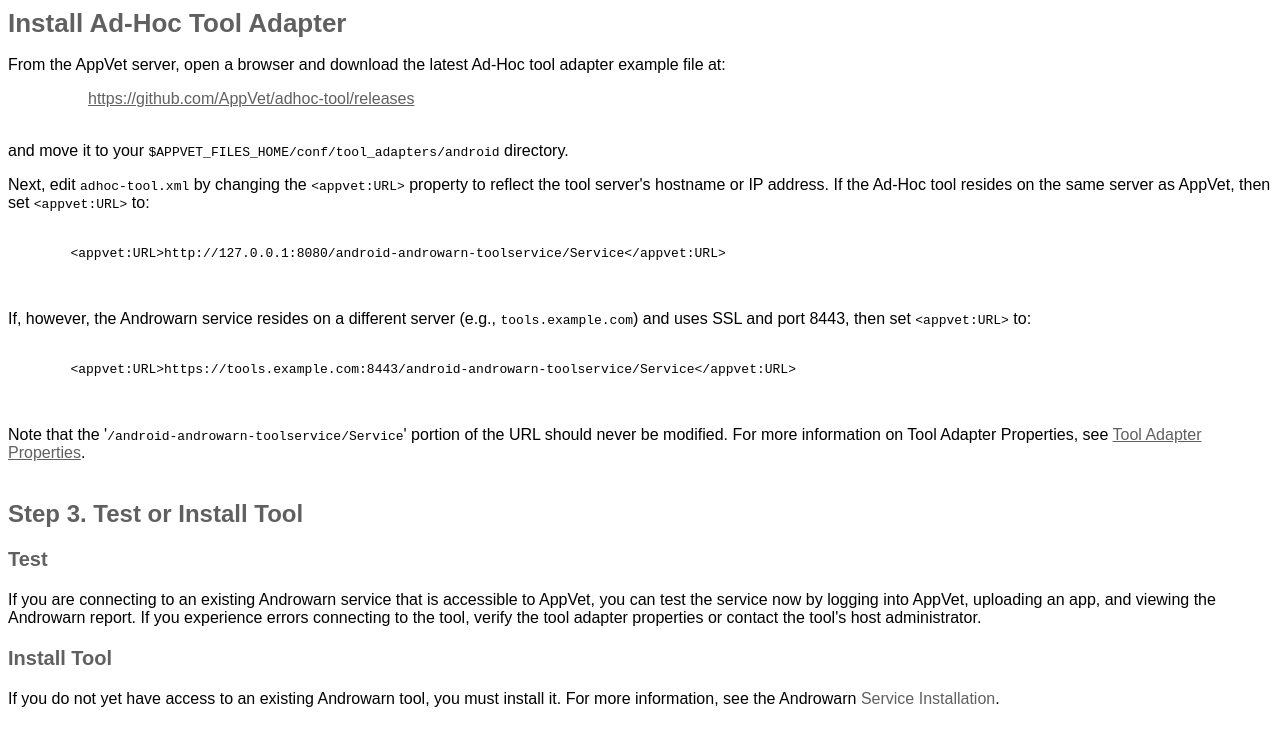
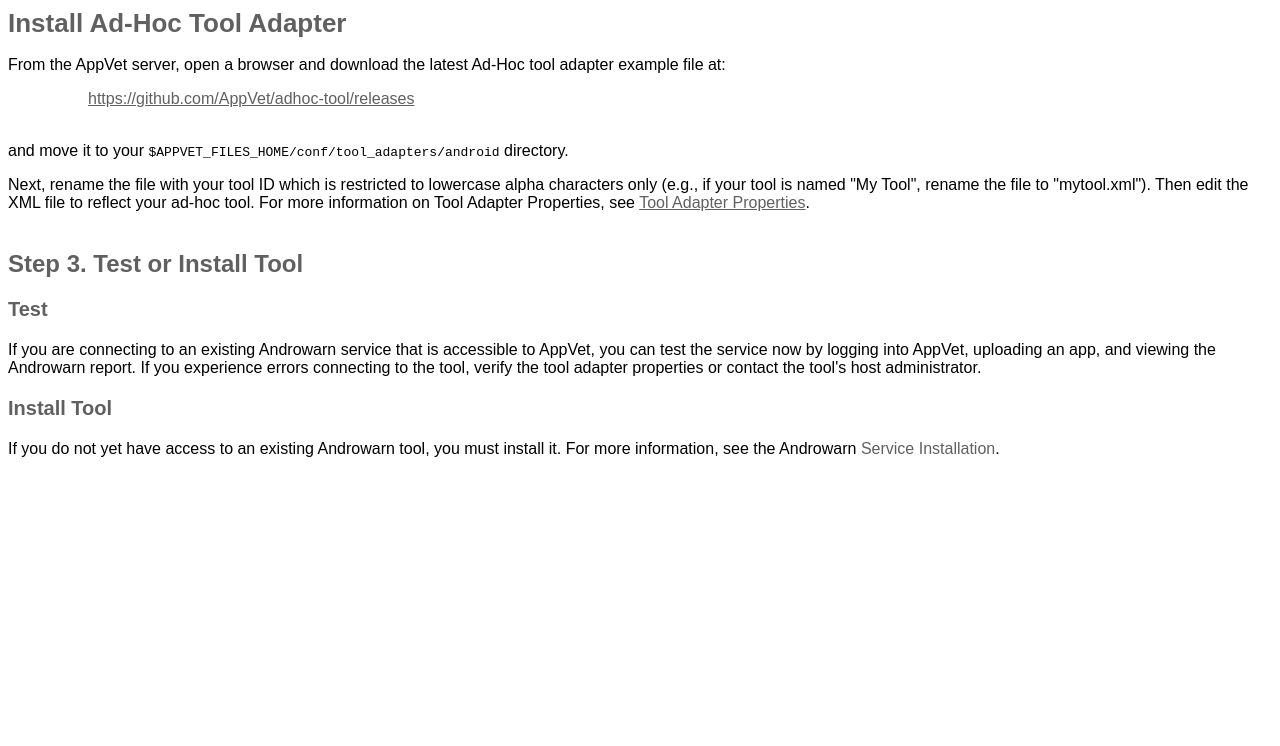
Before and after one commit to AppVet/adhoc-tool, a plain HTML site: page appvet_config.html in a window 1280 px wide. Drawn offline with Linux system fonts and the light colour scheme.

Commit message:
Updated content.

```diff
--- a/appvet_config.html
+++ b/appvet_config.html
@@ -19,31 +19,11 @@
 		<br>
 	and move it to your <code>$APPVET_FILES_HOME/conf/tool_adapters/android</code> directory.
 	<p>
-	Next, edit <code>adhoc-tool.xml</code> by changing the
-	<code>&lt;appvet:URL&gt;</code> property to reflect the tool server's hostname or IP address. If the Ad-Hoc tool
-	resides on the same server as AppVet, then set <code>&lt;appvet:URL&gt;</code> to:</p>
+	Next, rename the file with your tool ID which is restricted to lowercase alpha characters
+	only (e.g., if your tool is named "My Tool", rename the file to "mytool.xml"). Then
 
-				<p>
-	<pre>
-		<code>
-	&lt;appvet:URL&gt;http://127.0.0.1:8080/android-androwarn-toolservice/Service&lt;/appvet:URL&gt;
-		</code>
-		</pre>
-	</p>
+	edit the XML file to reflect your ad-hoc tool.
 
-
-	If, however, the Androwarn service
-	resides on a different server (e.g., <code>tools.example.com</code>) and uses SSL and port 8443, then set <code>&lt;appvet:URL&gt;</code> to:
-
-		<p>
-	<pre>
-		<code>
-	&lt;appvet:URL&gt;https://tools.example.com:8443/android-androwarn-toolservice/Service&lt;/appvet:URL&gt;
-		</code>
-		</pre>
-	</p>
-
-	Note that the '<code>/android-androwarn-toolservice/Service</code>' portion of the URL should never be modified.
 	For more information on
 	Tool Adapter Properties, see
 	<a class="underline"
```
